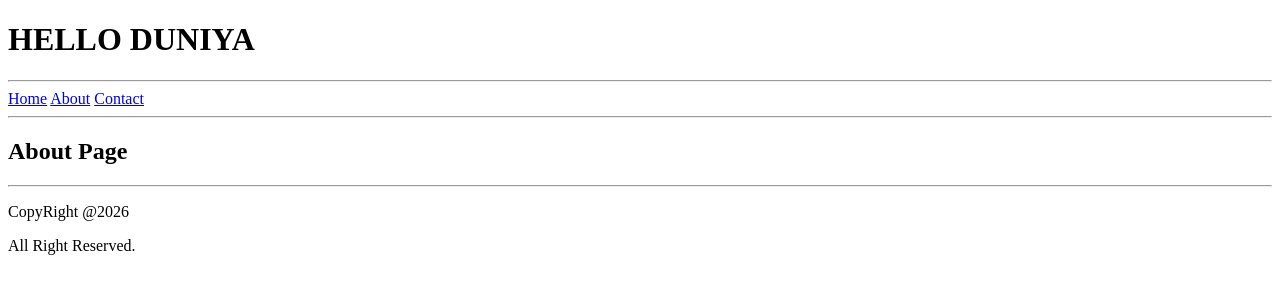
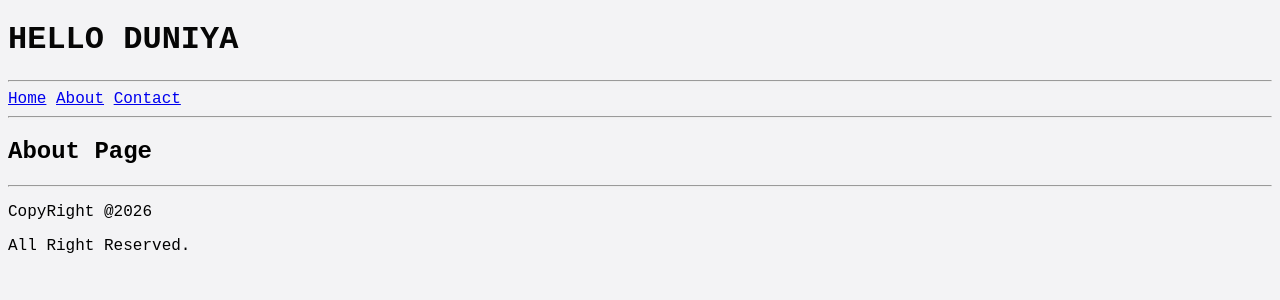
Before and after one commit to kanishkonline/Flask-Learnings, a Flask app: page /about in a window 1280 px wide. Shown: the top 300 px of the page. Run offline with Flask 3, Linux system fonts and the light colour scheme.

Commit message:
STATIC_FILE_css_js_images_and_more

```diff
--- /dev/null
+++ b/static/css/style.css
@@ -0,0 +1,8 @@
+body{
+    font-family: 'Courier New', Courier, monospace;
+    background-color: rgb(243, 243, 245);
+}
+
+h1{
+    color: rgb(6, 6, 6);
+}
--- /dev/null
+++ b/static/js/script.js
@@ -0,0 +1,3 @@
+function showMsg() {
+  alert("Hello from Flask");
+}
--- a/templates/base.html
+++ b/templates/base.html
@@ -4,6 +4,8 @@
     <meta charset="UTF-8">
     <meta name="viewport" content="width=device-width, initial-scale=1.0">
     <title>Hello World</title>
+    <!-- <link rel="stylesheet" href="static\css\style.css"> -->
+     <link rel="stylesheet" href="{{url_for('static',filename='css/style.css')}}">
 </head>
 <body>
     <header>
@@ -13,8 +15,9 @@
     </header>
 
     {% block content%}
+    {% endblock %}
 
-    {% endblock %}
     {% include "components/footer.html" %}
+    <script src="{{url_for('static',filename='js/script.js')}}"></script>
 </body>
 </html>
--- a/templates/index.html
+++ b/templates/index.html
@@ -1,5 +1,7 @@
 {% extends "base.html" %}
 {% block content %}
-<h2>Welcome to Flask Course</h2>
+<h1>Welcome to Flask Course</h1>
+<button onclick="showMsg()">Click me</button>
+<img src="{{url_for('static',filename='images/MY.jpg')}}" alt="PARTY">
 <p>This is Home Page</p>
 {% endblock %}
```
Also changed, not shown: readme.md, static/images/MY.jpg (added).
